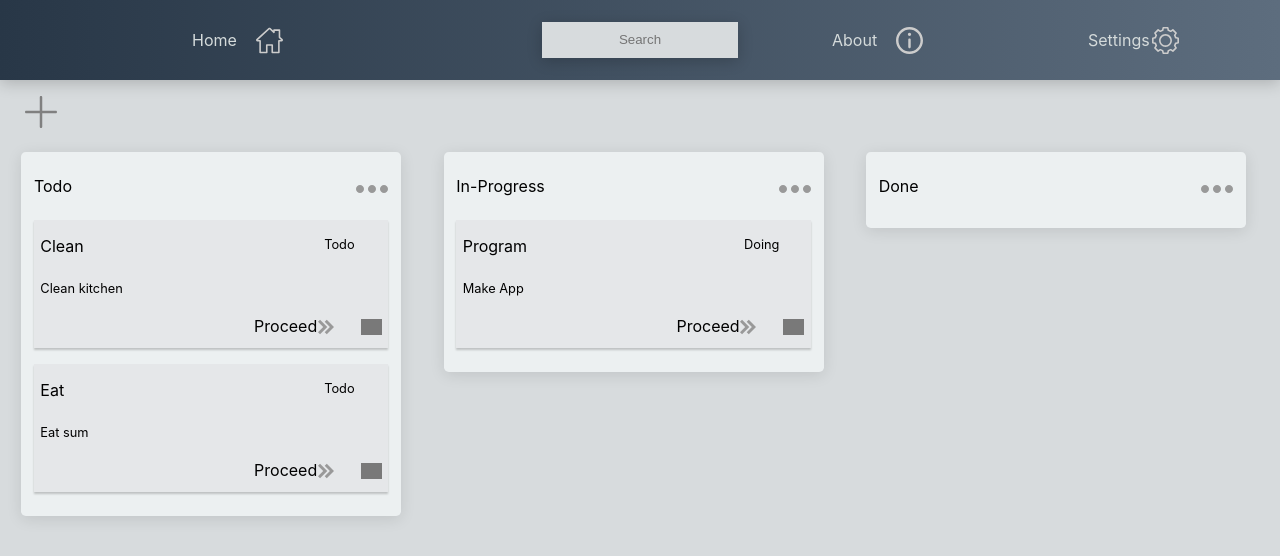
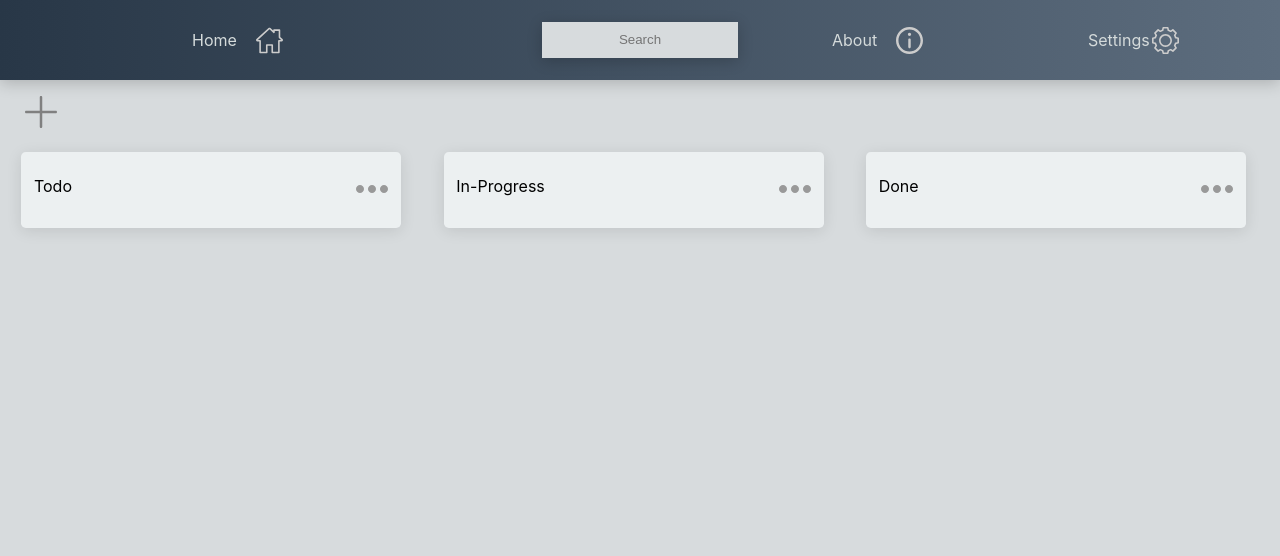
Before and after one commit to einaraglen/react-todo, a React (Create React App) app: page / in a window 1280 px wide. Shown: the top 556 px of the page. Built offline with nearby package versions, Linux system fonts and the light colour scheme; grey boxes are pictures that could not be loaded.

Commit message:
Kinda stuck at Serialization

```diff
--- a/package.json
+++ b/package.json
@@ -8,6 +8,7 @@
     "@testing-library/user-event": "^12.8.3",
     "react": "^17.0.1",
     "react-dom": "^17.0.1",
+    "react-markdown": "^5.0.3",
     "react-modal": "^3.12.1",
     "react-router-dom": "^5.2.0",
     "react-scripts": "4.0.3",
--- a/src/App.css
+++ b/src/App.css
@@ -10,7 +10,7 @@ svg {
   height: 5em;
   width: 100%;
   position: fixed;
-  z-index: 1;
+  z-index: 2;
   background: rgb(2,0,36);
   background: linear-gradient(90deg, rgba(2,0,36,1) 0%, rgba(40,55,71,1) 0%, rgba(93,109,126,1) 100%);
   display: grid;
@@ -78,3 +78,10 @@ svg {
   height: auto;
   width: 100vw;
 }
+
+.not-found {
+  padding-top: 10em;
+  width: 100%;
+  text-align: center;
+  opacity: .5;
+}
--- a/src/App.js
+++ b/src/App.js
@@ -1,37 +1,36 @@
+import React from "react";
 import './App.css';
 import {
   BrowserRouter as Router,
   Switch,
   Route,
   Link,
-  /*useParams*/
 } from "react-router-dom";
 
 import home from "./images/home.svg";
 import about from "./images/information.svg";
 import settings from "./images/gear.svg";
+import Board from "./components/Board/Board";
+import About from "./components/About/About";
 
-import Board from "./components/Board/Board"
+//Kinda serializes your data, so that it persists between refreshes
+//Uses JSON parsing so we can get back the object list we sendt into it
+//And ofc we give it an empty array if no session data is found (this helps to not break absolutly erything)
+function useStateWithLocalStorage(localStorageKey) {
+  const [value, setValue] = React.useState(
+    (localStorage.length !== 0) ? JSON.parse(localStorage.getItem(localStorageKey)) : []
+  );
+
+  React.useEffect(() => {
+    localStorage.setItem(localStorageKey, JSON.stringify(value));
+  }, [localStorageKey, value]);
+
+  return [value, setValue];
+}
 
 const App = () => {
-
-  const data = [
-    {
-      title: "Clean",
-      state: 0,
-      description: "Clean kitchen"
-    },
-    {
-      title: "Eat",
-      state: 0,
-      description: "Eat sum"
-    },
-    {
-      title: "Program",
-      state: 1,
-      description: "Make App"
-    },
-  ]
+  //inits our session storage under key: data
+  const [value, setValue] = useStateWithLocalStorage("data");
 
   return (
     <Router className="router">
@@ -59,13 +58,16 @@ const App = () => {
       <div className="main">
             <Switch>
               <Route exact path="/">
-                <Board data={data}/>
+                <Board data={value} setValue={setValue} />
               </Route>
               <Route path="/about">
-                About
+                <About />
               </Route>
               <Route path="/settings">
                 Settings
+              </Route>
+              <Route path="*">
+                <div className="not-found">404 Path was not found</div>
               </Route>
             </Switch>
       </div>
--- /dev/null
+++ b/src/components/About/About.js
@@ -0,0 +1,19 @@
+import React from "react";
+import ReactMarkdown from 'react-markdown';
+import "./About.style.css";
+import content from "./about.md";
+
+const About = () => {
+
+    const [markdown, setMarkdown] = React.useState("");
+
+    fetch(content).then(res => res.text()).then(text => setMarkdown(text));
+
+    return (
+        <div className="about-content">
+            <ReactMarkdown source={markdown} />
+        </div>
+    )
+}
+
+export default About;
--- /dev/null
+++ b/src/components/About/About.style.css
@@ -0,0 +1,15 @@
+.about-content {
+    padding: 7em 1vw 5em 1vw;
+    width: 50vw;
+    margin: auto;
+    background-color: #ECF0F1;
+    border-radius: .3em;
+    box-shadow: 0px 3px 15px rgba(0,0,0,0.1);
+    color: #424949;
+  }
+
+  @media only screen and (max-width: 1200px) {
+    .about-content {
+      width: 80vw;
+    }
+}
--- /dev/null
+++ b/src/components/About/about.md
@@ -0,0 +1,3 @@
+## About
+----
+This Website is written in JavaScript using the React Framework.
--- a/src/components/Board/Board.js
+++ b/src/components/Board/Board.js
@@ -8,17 +8,49 @@ import add_icon from "../../images/plus.svg";
 
 Modal.setAppElement("#root");
 
-const Board = ({ data }) => {
+const Board = ({ data, setValue }) => {
 
-    //Rendre items code
-    const[allData, setAllData] = React.useState(data);
+    let copy = data;
 
-    const handler = (type, info) => {
-        (type === "proceed") ? proceed(info) : openEdit(info);
+    const [allData, setAllData] = React.useState(data);
+    const [modalIsOpen, setIsOpen] = React.useState(false);
+    const [modalState, setModalState] = React.useState(0);
+
+    //saves the key when edit is open so that we can update title which acts as key
+    const [key, setKey] = React.useState("");
+
+    const [title, setTitle] = React.useState("");
+    const [desc, setDesc] = React.useState("");
+    const [error, setError] = React.useState("");
+
+    React.useEffect(() => console.log("updated"));
+
+    const customStyles = {
+        content : {
+            top: '40%',
+            left: '50%',
+            right: 'auto',
+            bottom: 'auto',
+            marginRight: '-50%',
+            transform: 'translate(-50%, -50%)',
+            border: 'none',
+            background: '#ECF0F1',
+            overflow: 'auto',
+            WebkitOverflowScrolling: 'touch',
+            borderRadius: '4px',
+            outline: 'none',
+            padding: '20px',
+            boxShadow: '0px 3px 10px rgba(0,0,0,0.2)'
+        },
+        overlay: {
+            //workaround: modal was not covering header
+            zIndex: 4,
+            backgroundColor: 'rgba(0, 0, 0, 0.45)'
+        }
     }
 
-    const proceed = (info) => {
-        const newList = allData.map((item) => {
+    function proceed(info) {
+        copy = allData.map((item) => {
           if (item.title === info.title) {
             const updatedItem = {
               ...item,
@@ -30,31 +62,15 @@ const Board = ({ data }) => {
 
           return item;
         });
-
-        setAllData(newList);
+        setAllData(copy);
     }
 
-    const openEdit = (info) => {
-        setModalState(1);
-        openModal();
-        setTitle(info.title);
-        setDesc(info.description);
-        setKey(info.title);
-    }
-
-    const add = () => {
+    function add() {
         if (!title.trim() || !desc.trim()) {
             setError("Empty field");
         } else {
-            let copy = allData;
-
-            let found = false;
-            allData.forEach((item) => {
-                if(item.title === title) {
-                    found = true;
-                }
-            });
-            if (!found) {
+            if (!used(title)) {
+                copy = allData;
                 copy.push({
                     title: title,
                     state: 0,
@@ -63,40 +79,54 @@ const Board = ({ data }) => {
                 setAllData(copy);
                 closeModal();
             } else {
-                setError("Title Exists");
+                setError("Title unavailable");
             }
         }
     }
 
-    const edit = () => {
+    function edit() {
         if (!title.trim() || !desc.trim()) {
             setError("Empty field");
         } else {
-            let copy = allData;
-            let index = copy.findIndex((item => item.title === key));
-            copy[index].title = title;
-            copy[index].description = desc;
-            setAllData(copy);
-            closeModal();
+            if(used(title) && title !== key) {
+                setError("Title unavailable");
+            } else {
+                copy = allData;
+                let index = copy.findIndex((item => item.title === key));
+                copy[index].title = title;
+                copy[index].description = desc;
+                setAllData(copy);
+                closeModal();
+            }
         }
     }
 
-    const rendreItems = (state) => {
+    function openEdit(info) {
+        setModalState(1);
+        openModal();
+        setTitle(info.title);
+        setDesc(info.description);
+        setKey(info.title);
+    }
+
+    function used(key) {
+        let found = false;
+        allData.forEach((item) => {
+            if(item.title === title) {
+                found = true;
+            }
+        });
+
+        return found;
+    }
+
+    function rendreItems(state) {
         return allData
             .filter(item => item.state === state)
-            .map((item) => <ToodoItem key={item.title} info={item} handler={handler}/>)
+            .map((item) => <ToodoItem key={item.title} info={item} handler={
+                (type, info) => (type === "proceed") ? proceed(info) : openEdit(info)
+            }/>)
     }
-
-    //Modal Code
-    const [modalIsOpen, setIsOpen] = React.useState(false);
-    const [modalState, setModalState] = React.useState(0);
-
-    //saves the key when edit is open so that we can update title which acts as key
-    const [key, setKey] = React.useState("");
-
-    const [title, setTitle] = React.useState("");
-    const [desc, setDesc] = React.useState("");
-    const [error, setError] = React.useState("");
 
     function openModal() {
         setIsOpen(true);
@@ -108,18 +138,6 @@ const Board = ({ data }) => {
         setDesc("");
         setIsOpen(false);
         setModalState(0);
-    }
-
-    const customStyles = {
-        content : {
-            top: '40%',
-            left: '50%',
-            right: 'auto',
-            bottom: 'auto',
-            marginRight: '-50%',
-            transform: 'translate(-50%, -50%)'
-        },
-        overlay: {zIndex: 4}
     }
 
     return (
--- a/src/components/Board/Board.style.css
+++ b/src/components/Board/Board.style.css
@@ -88,6 +88,19 @@
 .modal-content button {
     margin: 1em .2em 0em .2em;
     cursor: pointer;
+    background-color: #ECF0F1;
+    border-radius: .4em;
+    border: .2em solid rgba(40,55,71,1);
+    color: rgba(40,55,71,1);
+    font-weight: 400;
+    font-size: 1em;
+    transition: all .2s ease;
+    box-shadow: 0px 3px 10px rgba(0,0,0,0.1);
+}
+
+.modal-content button:hover {
+    background-color: rgba(40,55,71,1);
+    color: #ECF0F1;
 }
 
 .info-text {
```
Also changed, not shown: 1 other file (tests, documents, lock files or other folders).
